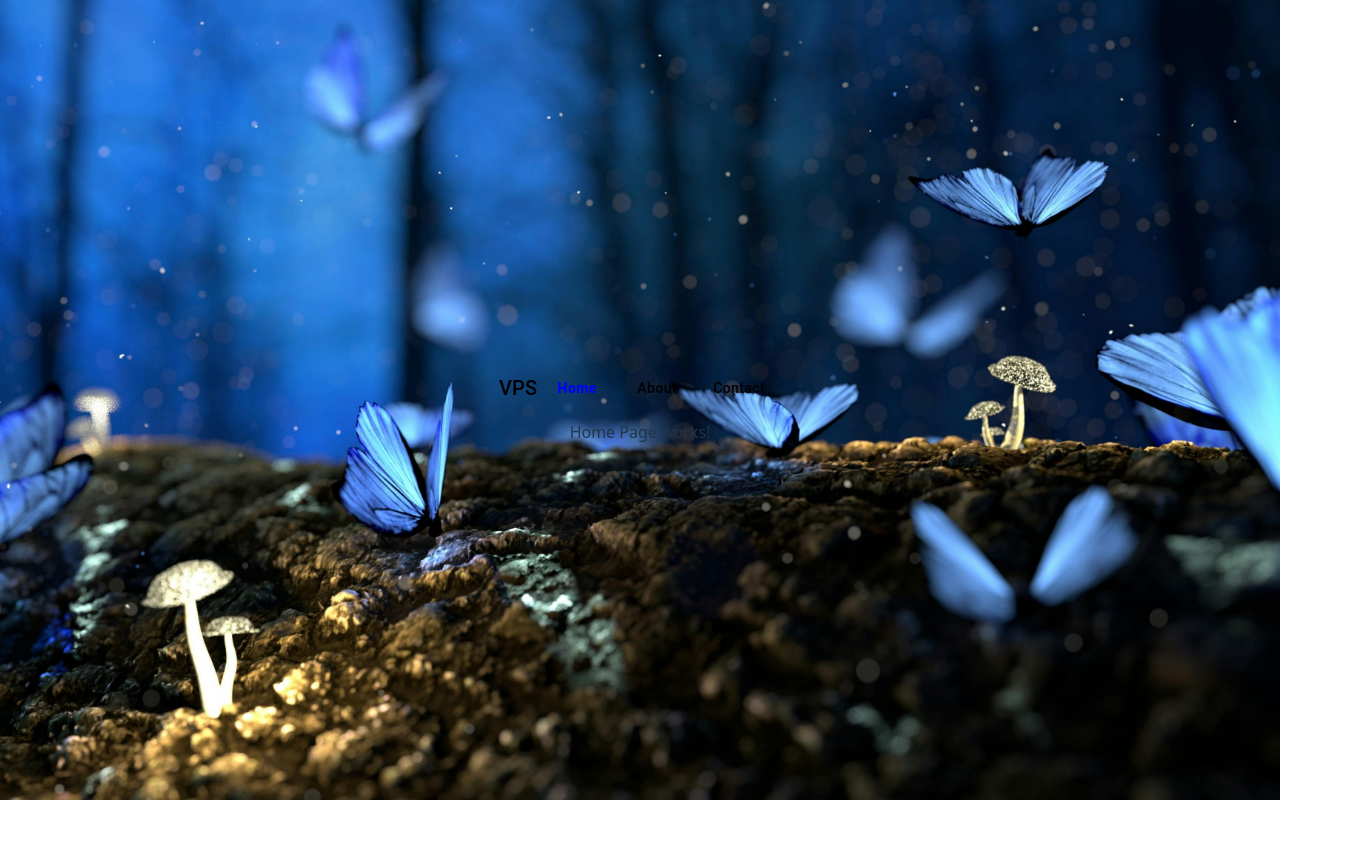
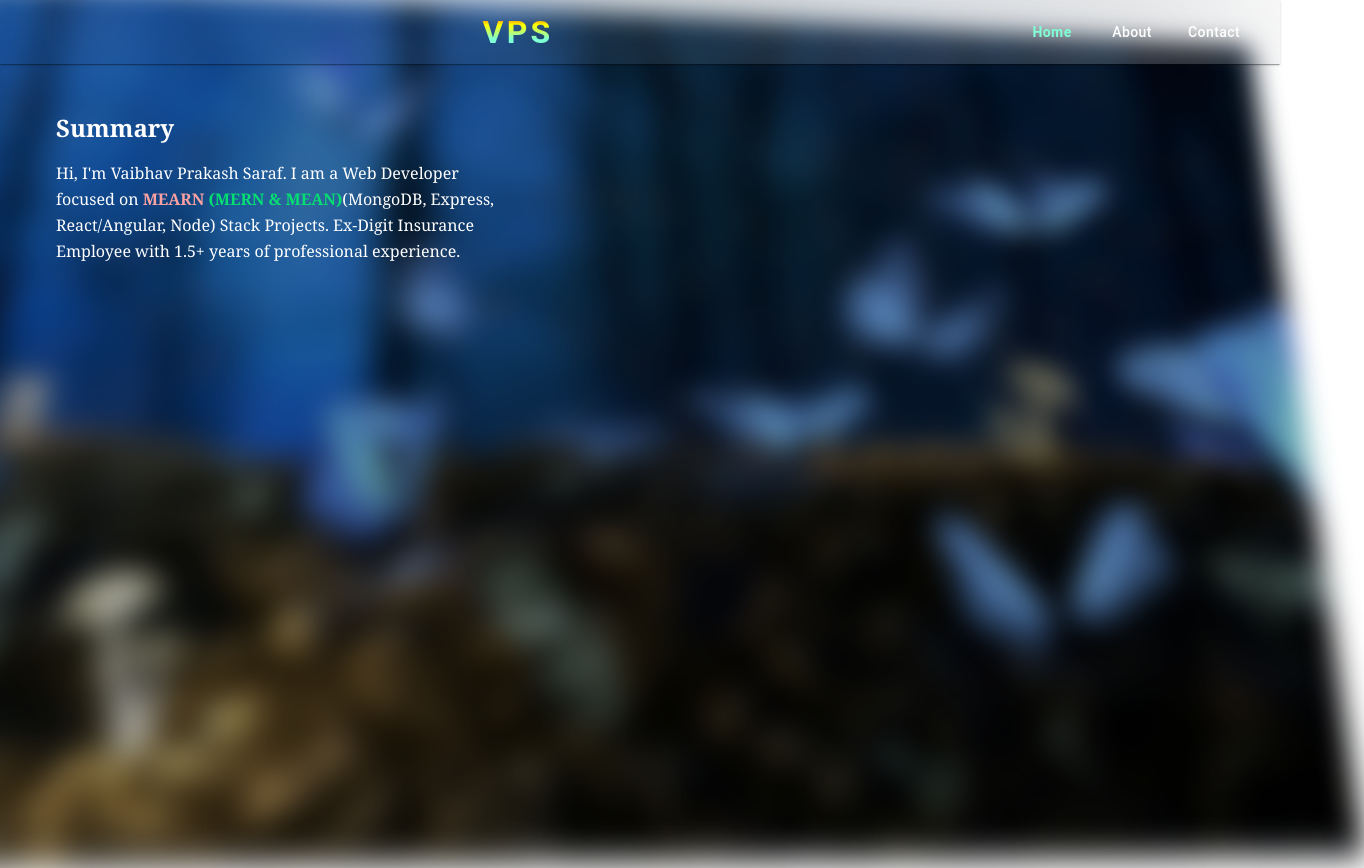
Before and after one commit to vps6003/vps-portfolio, a React (Vite) app: page / in a window 1280 px wide. Shown: the whole page, 1364 px wide, since content can reach past the window. Before the commit the page ends 800 px from the top, so only its background shows below. Built offline with nearby package versions, Linux system fonts and the light colour scheme.

Commit message:
Adding Animated Routes and basic home content

```diff
--- a/package.json
+++ b/package.json
@@ -14,9 +14,12 @@
     "@emotion/styled": "^11.14.1",
     "@mui/icons-material": "^7.3.4",
     "@mui/material": "^7.3.4",
+    "@tailwindcss/vite": "^4.1.14",
+    "framer-motion": "^12.23.24",
     "react": "^19.1.1",
     "react-dom": "^19.1.1",
-    "react-router-dom": "^7.9.4"
+    "react-router-dom": "^7.9.4",
+    "tailwindcss": "^4.1.14"
   },
   "devDependencies": {
     "@eslint/js": "^9.36.0",
--- a/src/App.jsx
+++ b/src/App.jsx
@@ -1,21 +1,12 @@
 import "./App.css";
 import { Navbar } from "./components/navigation/Navbar";
-import {Home} from "./containers/HomePage";
-import {Contact} from "./containers/ContactPage";
-import {About} from "./containers/AboutPage";
-import { BrowserRouter as Router, Routes, Route } from "react-router-dom";
+import AnimatedRoutes from "./components/animations/AnimatedRoutes";
 
 function App() {
   return (
     <>
-      <div>
-        <Navbar />
-        <Routes>
-          <Route path="/" element={<Home />} />
-          <Route path="/about" element={<About />} />
-          <Route path="/contact" element={<Contact />} />
-        </Routes>
-      </div>
+      <Navbar /> {/* stays static */}
+      <AnimatedRoutes /> {/* contains routes + animations */}
     </>
   );
 }
--- /dev/null
+++ b/src/components/animations/AnimatedPage.jsx
@@ -0,0 +1,28 @@
+import { motion } from "framer-motion";
+
+const pageVariants = {
+  initial: { opacity: 0, x: -50 },
+  in: { opacity: 1, x: 0 },
+  out: { opacity: 0, x: 50 },
+};
+
+const pageTransition = {
+  type: "tween",
+  ease: "easeInOut",
+  duration: 0.5,
+};
+
+export default function AnimatedPage({ children }) {
+  return (
+    <motion.div
+      initial="initial"
+      animate="in"
+      exit="out"
+      variants={pageVariants}
+      transition={pageTransition}
+      style={{ width: "100%" }}
+    >
+      {children}
+    </motion.div>
+  );
+}
--- /dev/null
+++ b/src/components/animations/AnimatedRoutes.jsx
@@ -0,0 +1,42 @@
+import { Routes, Route, useLocation } from "react-router-dom";
+import { AnimatePresence } from "framer-motion";
+
+import {Home} from "../../containers/HomePage";
+import {About} from "../../containers/AboutPage";
+import {Contact} from "../../containers/ContactPage";
+import AnimatedPage from "./AnimatedPage";
+
+export default function AnimatedRoutes() {
+  const location = useLocation();
+
+  return (
+    <AnimatePresence mode="wait">
+      <Routes location={location} key={location.pathname}>
+        <Route
+          path="/"
+          element={
+            <AnimatedPage key={location.pathname}>
+              <Home />
+            </AnimatedPage>
+          }
+        />
+        <Route
+          path="/about"
+          element={
+            <AnimatedPage key={location.pathname}>
+              <About />
+            </AnimatedPage>
+          }
+        />
+        <Route
+          path="/contact"
+          element={
+            <AnimatedPage key={location.pathname}>
+              <Contact />
+            </AnimatedPage>
+          }
+        />
+      </Routes>
+    </AnimatePresence>
+  );
+}
--- a/src/components/navigation/Navbar.jsx
+++ b/src/components/navigation/Navbar.jsx
@@ -1,4 +1,4 @@
-import React, { useState } from 'react';
+import React, { useState } from "react";
 import {
   AppBar,
   Box,
@@ -10,21 +10,21 @@ import {
   ListItemText,
   Toolbar,
   Typography,
-} from '@mui/material';
-import MenuIcon from '@mui/icons-material/Menu';
-import { NavLink } from 'react-router-dom';
+} from "@mui/material";
+import MenuIcon from "@mui/icons-material/Menu";
+import { NavLink } from "react-router-dom";
 
 const navLinks = [
-  { label: 'Home', to: '/' },
-  { label: 'About', to: '/about' },
-  { label: 'Contact', to: '/contact' },
+  { label: "Home", to: "/" },
+  { label: "About", to: "/about" },
+  { label: "Contact", to: "/contact" },
 ];
 
 export const Navbar = () => {
   const [mobileOpen, setMobileOpen] = useState(false);
 
   const toggleDrawer = () => {
-    setMobileOpen((prev) => !prev);
+    setMobileOpen(!mobileOpen);
   };
 
   const drawer = (
@@ -35,9 +35,9 @@ export const Navbar = () => {
             <NavLink
               to={item.to}
               style={({ isActive }) => ({
-                textDecoration: 'none',
-                width: '100%',
-                color: isActive ? 'blue' : 'black',
+                textDecoration: "none",
+                width: "100%",
+                color: isActive ? "blue" : "white",
               })}
             >
               <ListItemText primary={item.label} sx={{ pl: 2, py: 1.5 }} />
@@ -51,22 +51,19 @@ export const Navbar = () => {
   return (
     <>
       <AppBar
-        position="static"
-        elevation={0}
-        sx={{ backgroundColor: 'transparent', color: 'black' }}
+        position="fixed"
+        elevation={1}
+        sx={{
+          backdropFilter: "blur(5rem)",
+          backgroundColor: "transparent",
+          color: "aquamarine",
+        }}
       >
         <Toolbar>
-          {/* Mobile Menu Icon */}
+          {/* Mobile Hamburger Menu */}
           <IconButton
             edge="start"
-            sx={{
-              display: { xs: 'block', sm: 'none' },
-              mr: 2,
-              '&:hover': {
-                color: 'blue',
-                backgroundColor: 'rgba(0, 0, 0, 0.05)',
-              },
-            }}
+            sx={{ display: { xs: "block", sm: "none" }, mr: 2 }}
             onClick={toggleDrawer}
             color="inherit"
             aria-label="menu"
@@ -74,12 +71,23 @@ export const Navbar = () => {
             <MenuIcon />
           </IconButton>
 
-          <Typography variant="h6" sx={{ flexGrow: 1 }}>
+          <Typography
+            variant="h5"
+            sx={{
+              flexGrow: 1,
+              fontSize: "2rem",
+              fontWeight: "bold",
+              background: "linear-gradient(red,yellow , aquamarine , aquamarine)",
+              WebkitBackgroundClip: "text", // important for gradient text
+              WebkitTextFillColor: "transparent", // make text color transparent
+              letterSpacing: "0.2rem",
+            }}
+          >
             VPS
           </Typography>
 
-          {/* Desktop Nav Buttons */}
-          <Box sx={{ display: { xs: 'none', sm: 'flex' } }}>
+          {/* Desktop Links */}
+          <Box sx={{ display: { xs: "none", sm: "flex" } }}>
             {navLinks.map((item) => (
               <Button
                 key={item.to}
@@ -87,15 +95,12 @@ export const Navbar = () => {
                 to={item.to}
                 sx={{
                   mx: 1,
-                  color: 'inherit',
-                  textTransform: 'none',
-                  '&.active': {
-                    color: 'blue',
-                    fontWeight: 'bold',
-                  },
-                  '&:hover': {
-                    color: 'blue',
-                    backgroundColor: 'rgba(0, 0, 0, 0.05)',
+                  textTransform: "none",
+                  color: "white",
+                  "&.active": { color: "aquamarine", fontWeight: "bold" },
+                  "&:hover": {
+                    color: "blue",
+                    backgroundColor: "rgba(0,0,0,0.05)",
                   },
                 }}
               >
@@ -106,6 +111,7 @@ export const Navbar = () => {
         </Toolbar>
       </AppBar>
 
+      {/* Mobile Drawer */}
       <Drawer
         anchor="left"
         open={mobileOpen}
@@ -114,6 +120,9 @@ export const Navbar = () => {
       >
         {drawer}
       </Drawer>
+
+      {/* Add top padding so content is not hidden behind AppBar */}
+      <Box sx={{ pt: 8 }} />
     </>
   );
 };
--- a/src/containers/HomePage.jsx
+++ b/src/containers/HomePage.jsx
@@ -1,9 +1,16 @@
 import React from "react";
 
-export const Home = () =>{
-    return (
-        <div>
-            Home Page works!
-        </div>
-    )
-}
+export const Home = () => {
+  return (
+    <div className="fixed sm:top-22 md:top-24 lg:top-26 xl:top-28 2xl:top-23 sm:left-8 md:left-10 lg:left-12 xl:left-14 2xl:left-16 top-20 left-6 flex flex-col gap-4 max-w-md text-left">
+      <h2 className="text-2xl font-bold">Summary</h2>
+      <p className="text-base leading-relaxed">
+        Hi, I'm Vaibhav Prakash Saraf. I am a Web Developer focused on <strong className="text-red-300"> MEARN
+            <span className="text-green-400"> (MERN & MEAN)</span>
+            </strong>
+        (MongoDB, Express, React/Angular, Node) Stack Projects. Ex-Digit Insurance
+        Employee with 1.5+ years of professional experience.
+      </p>
+    </div>
+  );
+};
--- a/src/index.css
+++ b/src/index.css
@@ -28,6 +28,8 @@ body {
   place-items: center;
   min-width: 320px;
   min-height: 100vh;
+  color: #fff;
+  font-family: Georgia, 'Times New Roman', Times, serif;
 }
 
 h1 {
@@ -67,13 +69,40 @@ button:focus-visible {
   }
 }
 
-.portfolio-background{
+.portfolio-background {
+  position: relative;
+  margin: 0;
+  height: 100vh;
+  width: 100vw;
+  overflow: hidden;
+  perspective: 1000px; /* Enables 3D depth perception */
+}
+
+.portfolio-background::before {
+  content: "";
+  position: absolute;
+  top: 0;
+  left: 0;
+  right: 0;
+  bottom: 0;
+
   background-image: url('./assets/MEARN.jpg');
   background-size: cover;
-  background-position: center center;
+  background-position: center;
   background-repeat: no-repeat;
-  background-attachment: fixed; /* Optional: keeps the background fixed when scrolling */
-  margin: 0; /* Removes default body margin */
-  height: 100vh; /* Ensures the body covers the full viewport height */
-  width: 100vw; /* Ensures the body covers the full viewport width */
+
+  filter: blur(12px) brightness(0.8); /* strong blur + slight darkening */
+  transform: scale(1.2) translateZ(-100px) rotateX(10deg); /* 3D tilt + depth */
+  transform-origin: center;
+  z-index: -1;
+
+  transition: transform 1.5s ease, filter 1s ease;
 }
+
+/* Optional: subtle motion when hovering */
+.portfolio-background:hover::before {
+  transform: scale(1.25) translateZ(-150px) rotateX(15deg) rotateY(5deg);
+  filter: blur(14px) brightness(0.7);
+}
+
+@import "tailwindcss";
--- a/vite.config.js
+++ b/vite.config.js
@@ -1,9 +1,10 @@
 import { defineConfig } from 'vite'
 import react from '@vitejs/plugin-react'
+import tailwindcss from '@tailwindcss/vite'
 
 // https://vite.dev/config/
 export default defineConfig({
-  plugins: [
+  plugins: [ tailwindcss(),
     react({
       babel: {
         plugins: [['babel-plugin-react-compiler']],
```
Also changed, not shown: 1 other file (tests, documents, lock files or other folders).
